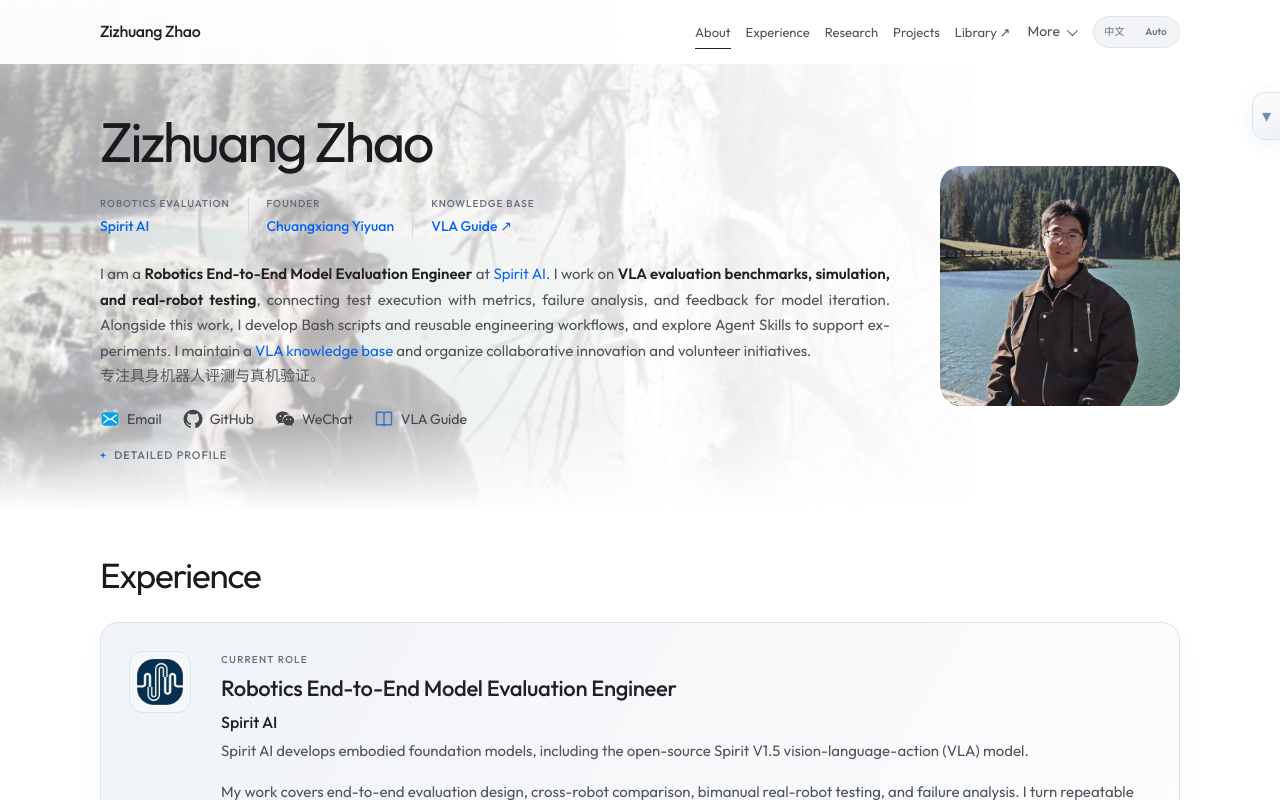
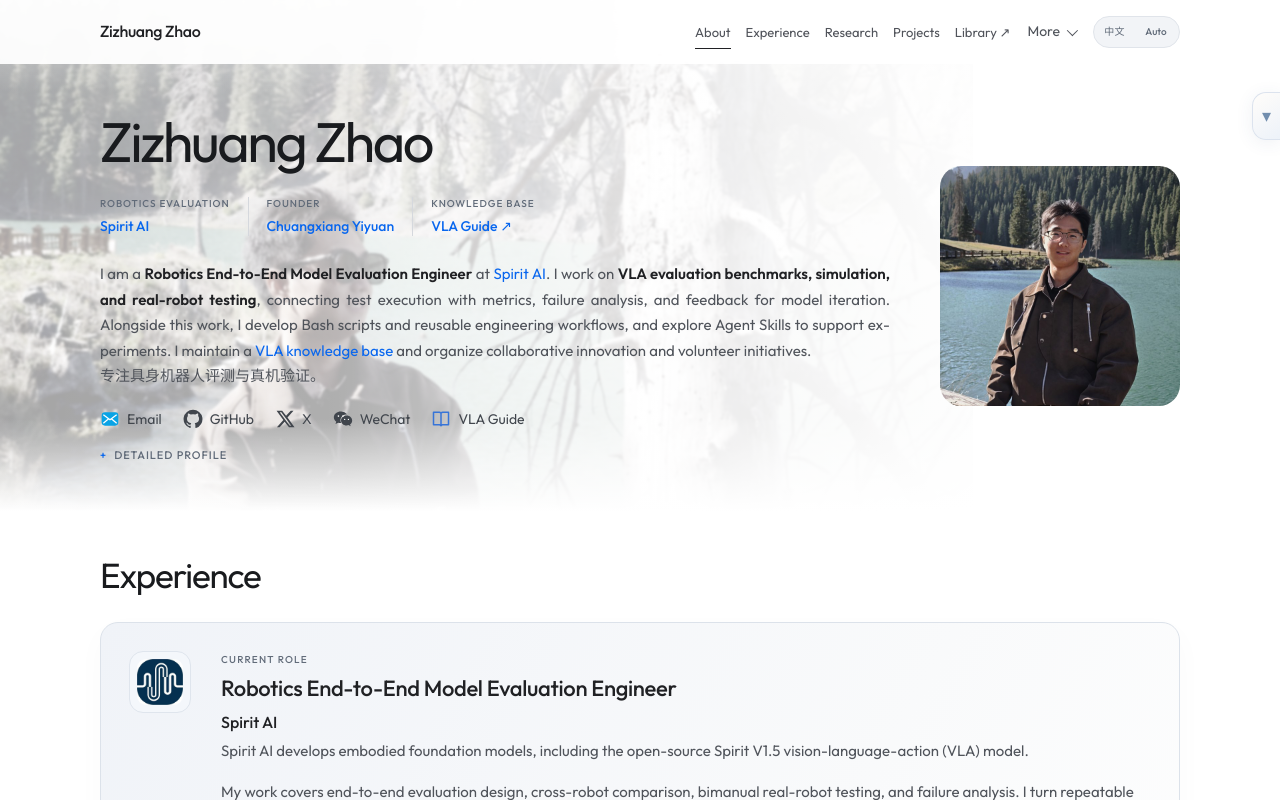
Before and after one commit to Zhaozizhuang666/Zhaozizhuang666.github.io, a plain HTML site: page index.html in a window 1280 px wide. Shown: the top 800 px of the page. Drawn offline with Linux system fonts and the light colour scheme.

Commit message:
Add X profile link to homepage

```diff
--- a/index.html
+++ b/index.html
@@ -54,6 +54,7 @@
           <div class="social-links" aria-label="Social links">
             <a href="mailto:zizhuang.zhao@spirit-ai.com"><svg class="email-icon" viewBox="0 0 24 24" aria-hidden="true"><rect x="2" y="4" width="20" height="16" rx="4" fill="currentColor"/><path d="m4 7 8 6 8-6M4 17l6-5m10 5-6-5" fill="none" stroke="white" stroke-width="1.5"/></svg>Email</a>
             <a href="https://github.com/Zhaozizhuang666" target="_blank" rel="noopener noreferrer"><svg viewBox="0 0 24 24" aria-hidden="true"><path fill="currentColor" d="M12 .8a11.3 11.3 0 0 0-3.57 22.02c.57.1.77-.25.77-.55v-2.11c-3.15.68-3.81-1.34-3.81-1.34-.52-1.3-1.26-1.65-1.26-1.65-1.03-.7.08-.69.08-.69 1.14.08 1.74 1.17 1.74 1.17 1.01 1.74 2.66 1.24 3.3.95.1-.74.4-1.24.72-1.53-2.52-.29-5.17-1.26-5.17-5.59 0-1.23.44-2.23 1.17-3.01-.12-.28-.51-1.43.11-2.97 0 0 .96-.31 3.11 1.16a10.8 10.8 0 0 1 5.66 0c2.16-1.47 3.11-1.16 3.11-1.16.62 1.54.23 2.69.12 2.97.73.78 1.17 1.78 1.17 3.01 0 4.34-2.66 5.3-5.19 5.58.41.35.77 1.04.77 2.1v3.11c0 .31.2.66.78.55A11.3 11.3 0 0 0 12 .8Z"/></svg>GitHub</a>
+            <a href="https://x.com/zizhuang_zhao" target="_blank" rel="noopener noreferrer" aria-label="X (@zizhuang_zhao)"><svg viewBox="0 0 24 24" aria-hidden="true"><path fill="currentColor" d="M18.9 2h3.3l-7.2 8.2L23.4 22h-6.6l-5.2-6.8L5.6 22H2.3l7.7-8.8L1.9 2h6.7l4.7 6.2L18.9 2Zm-1.2 18h1.8L7.6 3.9h-2L17.7 20Z"/></svg>X</a>
             <details class="popover"><summary><svg viewBox="0 0 24 24" aria-hidden="true"><path fill="currentColor" d="M9.5 3C4.8 3 1 6.1 1 10c0 2.1 1.1 4 2.9 5.3L3 18l3.2-1.6c.9.3 1.9.5 3 .5h.6a7.4 7.4 0 0 1-.8-3.3c0-4 3.5-7.2 7.9-7.3A9 9 0 0 0 9.5 3Z"/><path fill="currentColor" d="M23 13.7c0-3.3-3-6-6.7-6s-6.7 2.7-6.7 6 3 6 6.7 6c.8 0 1.6-.1 2.3-.4l2.6 1.3-.7-2.2c1.6-1.1 2.5-2.8 2.5-4.7Z"/><g fill="white"><circle cx="6.5" cy="8.5" r="1"/><circle cx="12" cy="8.5" r="1"/><circle cx="14" cy="12.5" r=".8"/><circle cx="18.5" cy="12.5" r=".8"/></g></svg>WeChat</summary><div class="popover-panel"><span>WeChat ID</span><strong>Z02-Sept13</strong><small class="contact-note">For collaborations, please state your purpose.</small></div></details>
             <a href="resources/vla-guide/"><svg class="book-icon" viewBox="0 0 24 24" aria-hidden="true"><path d="M3 4h7a3 3 0 0 1 2 1 3 3 0 0 1 2-1h7v15h-7a3 3 0 0 0-2 1 3 3 0 0 0-2-1H3Z M12 5v15" fill="none" stroke="currentColor" stroke-width="1.8" stroke-linejoin="round"/></svg>VLA Guide</a>
           </div>
```
